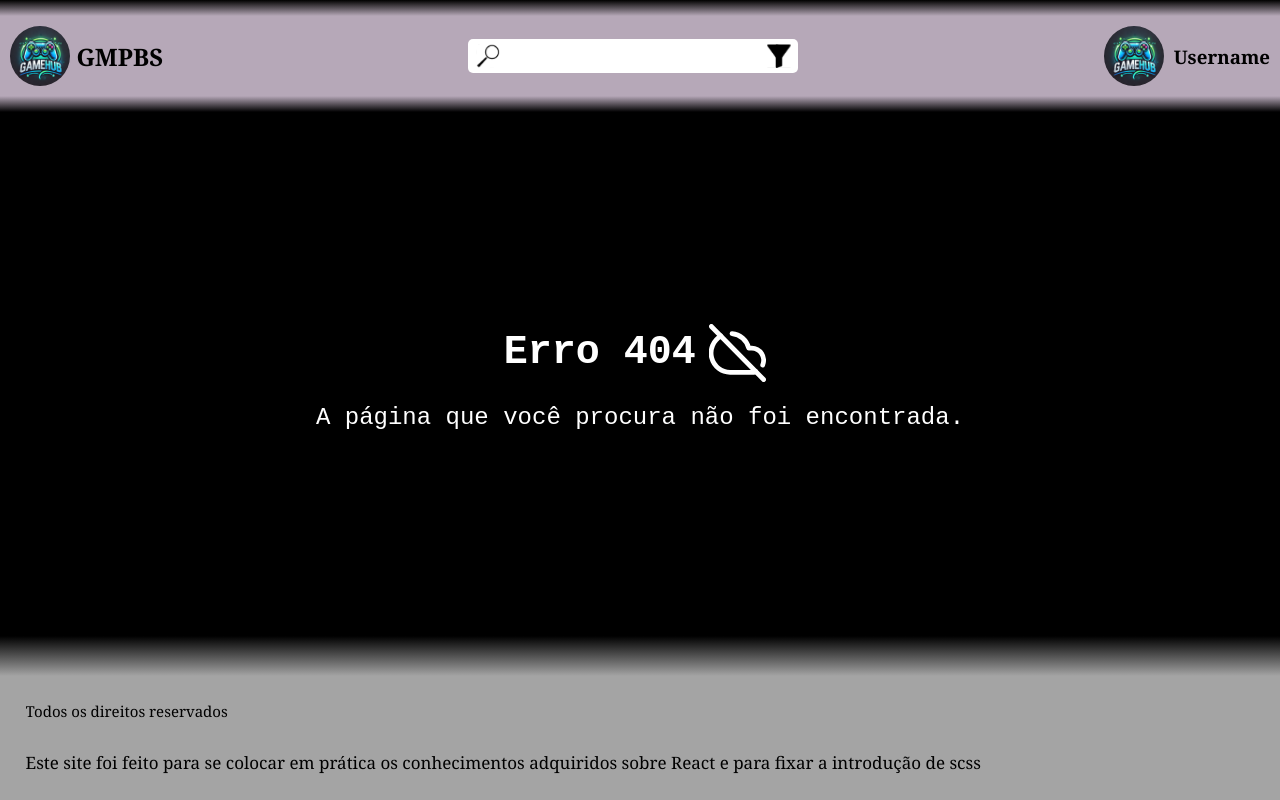
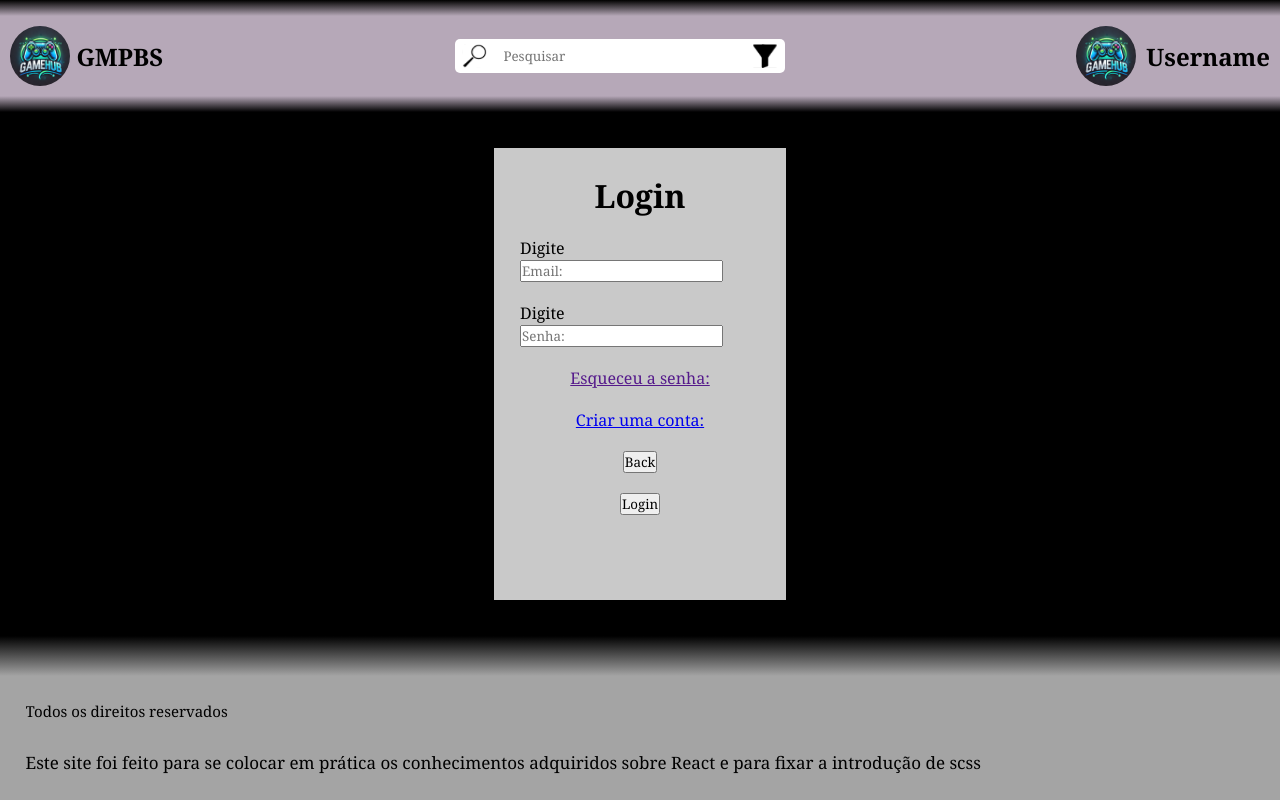
Before and after one commit to Dev-Machado05/Game_Publishier, a React (Create React App) app: page /Login in a window 1280 px wide. Built offline with nearby package versions, Linux system fonts and the light colour scheme.

Commit message:
Feature: Created the Login page elements

```diff
--- a/src/Variables.scss
+++ b/src/Variables.scss
@@ -9,4 +9,6 @@ $Background-PlayStation: rgba(8, 78, 150, 1);
 $Background-Xbox: rgba(18, 124, 18, 1);
 $Background-Nintendo: rgba(250, 17, 22, 1);
 
+$Login_SignUp-Section: rgba(217, 217, 217, 0.93);
+
 $Background-Footer: rgba(164, 164, 164, 1);
--- a/src/components/Header/index.jsx
+++ b/src/components/Header/index.jsx
@@ -6,23 +6,27 @@ export default function Header() {
     <header>
       <div className="dg1" />
       <main>
+        <a href="/">
           <section className="LogoEmpresa">
-          <img src={logo} alt="" />
+            <img src={logo} alt="Logo da empresa" />
             <h1>GMPBS</h1>
           </section>
+        </a>
         <div className="SearchBarContainer">
           <button className="search">
             <img src={SearchButton} alt="Botão de busca" />
           </button>
-          <input type="text" name="SearchBar" />
+          <input type="text" name="SearchBar" placeholder="Pesquisar" />
           <button className="filter">
             <img src={FilterButton} alt="Botão do Filtro" />
           </button>
         </div>
+        <a href="/Login">
           <section>
             <img src={logo} alt="Imagem do Usuário" />
-          <h3>Username</h3>
+            <h2>Username</h2>
           </section>
+        </a>
       </main>
       <div className="dg2" />
     </header>
--- a/src/components/Header/style.scss
+++ b/src/components/Header/style.scss
@@ -12,6 +12,7 @@ header {
         display: flex;
         align-items: center;
         gap: 0.5vw;
+        cursor: pointer;
 
         img {
             height: 60px;
@@ -60,6 +61,12 @@ header {
         justify-content: space-between;
         background-color: $Background-Header; /* Usando variáveis SCSS */
         padding: 10px;
+
+        a {
+            text-decoration: none;
+            color: black;
+        }
+
        }
 
     section {
@@ -72,7 +79,7 @@ header {
             border-radius: 50%;
         }
 
-        h3 {
+        h2 {
             color: black;
         }
     }
--- /dev/null
+++ b/src/components/LoginSection/index.jsx
@@ -0,0 +1,23 @@
+import "./style.scss";
+
+export default function LoginSection() {
+  return (
+    <div className="LoginSectionContainer">
+      <main className="LoginSectionContent">
+        <h1>Login</h1>
+        <section>
+          <label>Digite</label>
+          <input type="text" name="Email" placeholder="Email:" />
+        </section>
+        <section>
+          <label>Digite</label>
+          <input type="password" name="Password" placeholder="Senha:"/>
+        </section>
+        <a href="">Esqueceu a senha:</a>
+        <a href="/SignUp">Criar uma conta:</a>
+        <button>Back</button>
+        <button>Login</button>
+      </main>
+    </div>
+  );
+}
--- /dev/null
+++ b/src/components/LoginSection/style.scss
@@ -0,0 +1,19 @@
+@use "../../Variables.scss" as *;
+
+.LoginSectionContainer {
+    display: flex;
+    height: auto;
+    width: 100%;
+    justify-content: center;
+
+    .LoginSectionContent {
+        display: flex;
+        flex-direction: column;
+        align-items: center;
+        padding: 2%;
+        background-color: $Login_SignUp-Section;
+        height: 25rem;
+        width: 15rem;
+        gap: 5%;
+    }
+}
--- /dev/null
+++ b/src/pages/Login.jsx
@@ -0,0 +1,18 @@
+import Header from "../components/Header";
+import LoginSection from "../components/LoginSection";
+import Footer from "../components/Footer";
+
+import "../style/Login.scss";
+
+export default function Login() {
+    return (
+        <main className="LoginContainer">
+            <Header/>
+            <LoginSection/>
+            <div className="LoginFooter">
+                <div className="degrade1"/>
+                <Footer/>
+            </div>
+        </main>
+    );
+}
--- /dev/null
+++ b/src/style/Login.scss
@@ -0,0 +1,19 @@
+@use "../Variables.scss" as *;
+
+.LoginContainer {
+    height: 100vh;
+    display: flex;
+    flex-direction: column;
+    justify-content: space-between;
+
+    .LoginFooter {
+        padding: 0;
+        background-color: transparent;
+
+        .degrade1 {
+            background: linear-gradient(to bottom, transparent, $Background-Footer);
+            height: 5vh;
+            width: 100%;
+        }
+    }
+}
```
Also changed, not shown: src/App.jsx (+7 -2 lines). Lines whose indentation alone changed are shown as unchanged.
